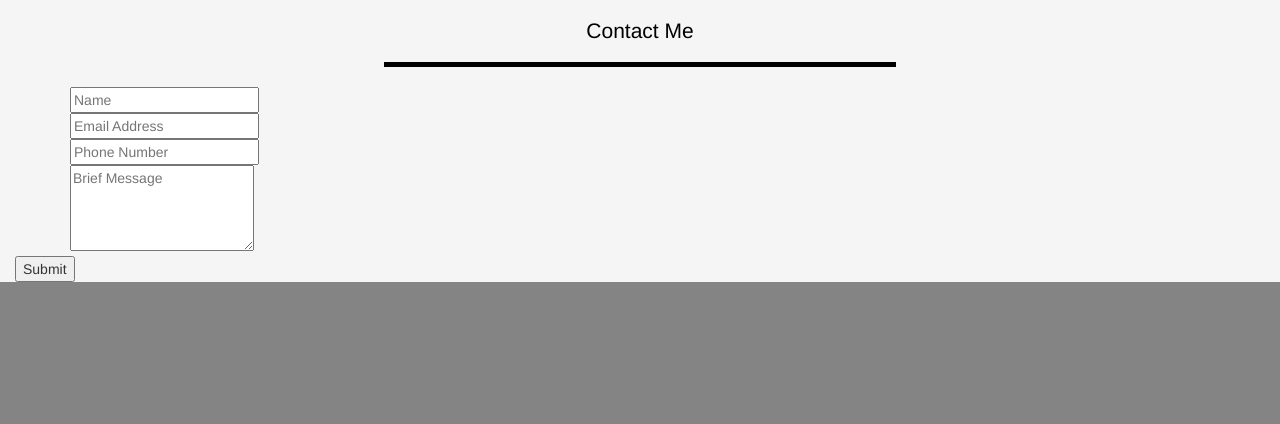
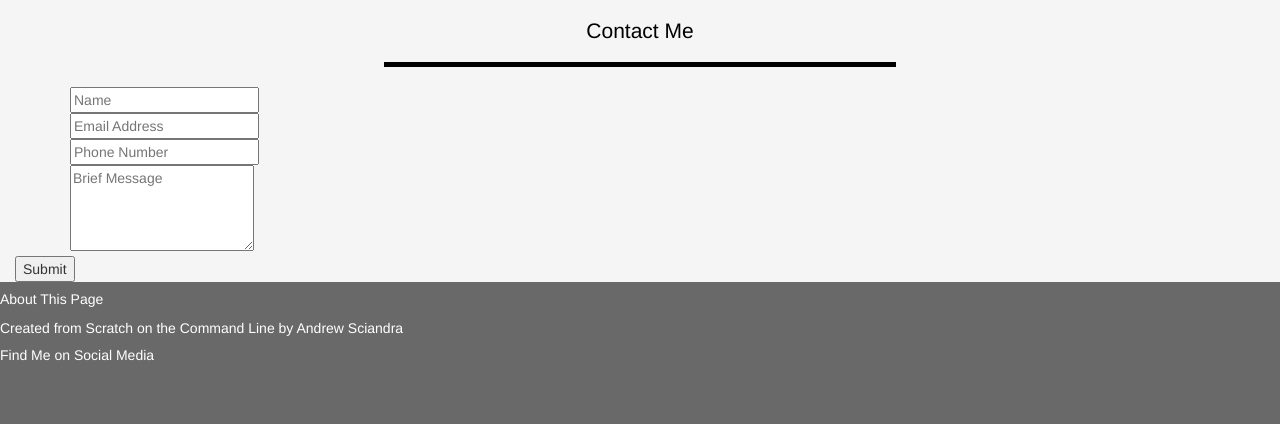
Before and after one commit to ajsciandra/portfolio, a PHP site: page / in a window 1280 px wide. Shown: the part 1956-2380 px from the top of the page. Before the commit the page ends 2238 px from the top, so only its background shows below. Run offline with PHP 8.4, Linux system fonts and the light colour scheme; some libraries are stand-ins or nearby versions.

Commit message:
adding the footer. needs to be fixed

```diff
--- /dev/null
+++ b/includes/css/foot.css
@@ -0,0 +1,5 @@
+#footer{
+  background-color:#696969;
+  color:white;
+  padding-bottom: 50px;
+}
--- /dev/null
+++ b/includes/footer.html
@@ -0,0 +1,39 @@
+<!DOCTYPE html>
+<html>
+<head>
+  <title>Andrew Sciandra Personal Portfolio</title>
+  <meta charset="utf-8">
+  <link rel="stylesheet" href="includes/css/foot.css">
+  <link rel="stylesheet" href="https://maxcdn.bootstrapcdn.com/bootstrap/3.3.7/css/bootstrap.min.css">
+  <script src="https://ajax.googleapis.com/ajax/libs/jquery/3.2.1/jquery.min.js"></script>
+  <script src="https://maxcdn.bootstrapcdn.com/bootstrap/3.3.7/js/bootstrap.min.js"></script>
+  <meta name="viewport" content="width=device-width, initial-scale=1">
+</head>
+<body>
+  <div class = "container-fluid" id="footer">
+    <div class = "row">
+      <div class = "xs-col-6">
+        <h5 class = "about"> About This Page </h5>
+        <p class = "about"> Created from Scratch on the Command Line by Andrew Sciandra </p>
+      </div>
+
+      <div class = "xs-col-6">
+        <h5 class = "about">Find Me on Social Media</h5>
+        <div class = "row">
+          <div class = "col-xs-4">
+            <a href= "https://twitter.com/"><i class= "fa fa-twitter-square" aria-hidden="true"></i></a>
+          </div>
+
+          <div class = "col-xs-4">
+            <a href = "https://github.com/"><i class = "fa fa-github" aria-hidden="true"></i></a>
+          </div>
+
+          <div class = col-xs-4">
+            <a href = "https://www.linkedin.com/"><i class = "fa fa-linkedin-square" aria-hidden="true"></i></a>
+          </div>
+        </div>
+      </div>
+    </div>
+  </div>
+</body>
+</html>
--- a/index.php
+++ b/index.php
@@ -94,6 +94,7 @@
       </div>
     </form>
   </div>
+  <?php include("includes/footer.html");?>
 
 
 </body>
```
